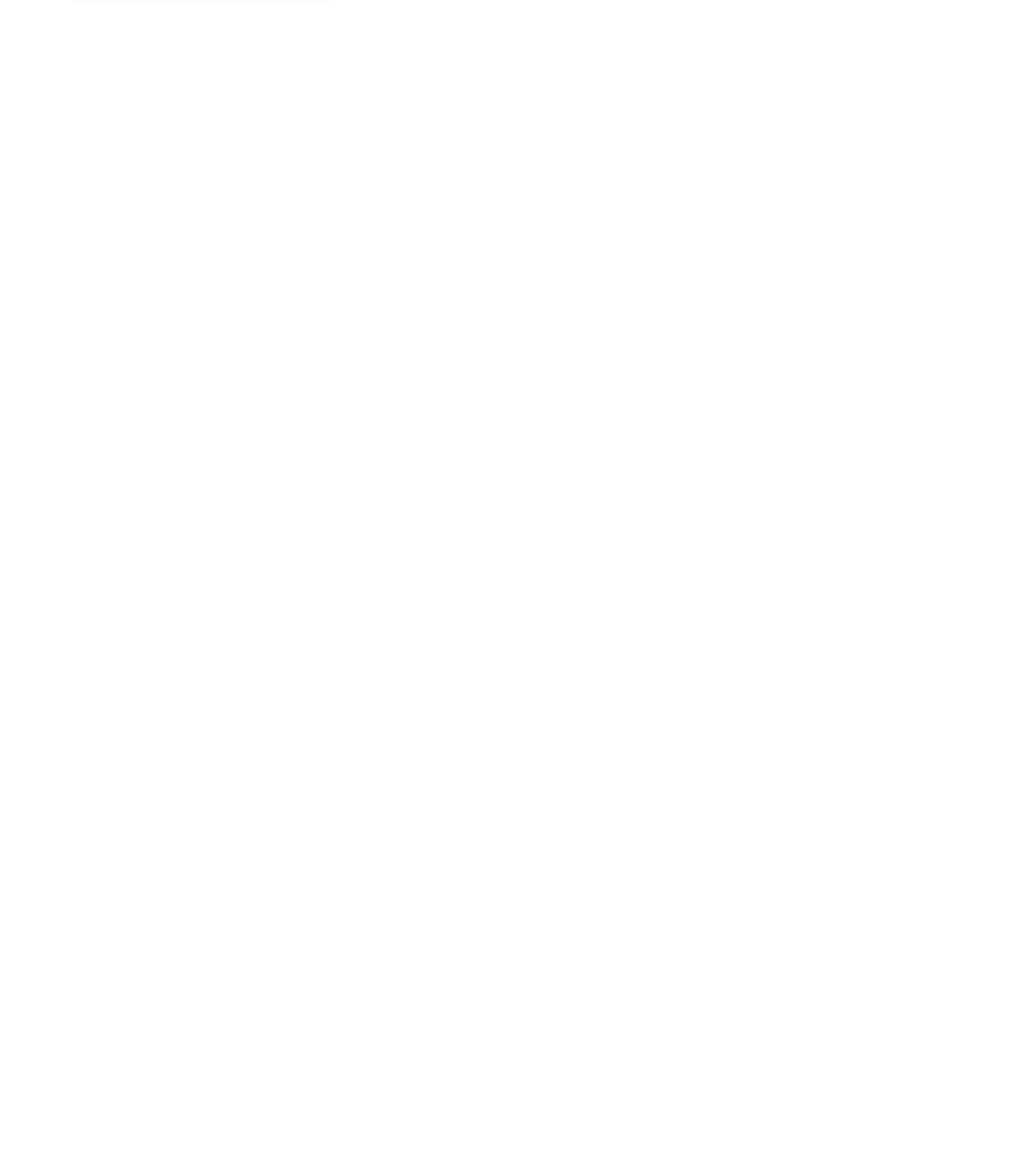
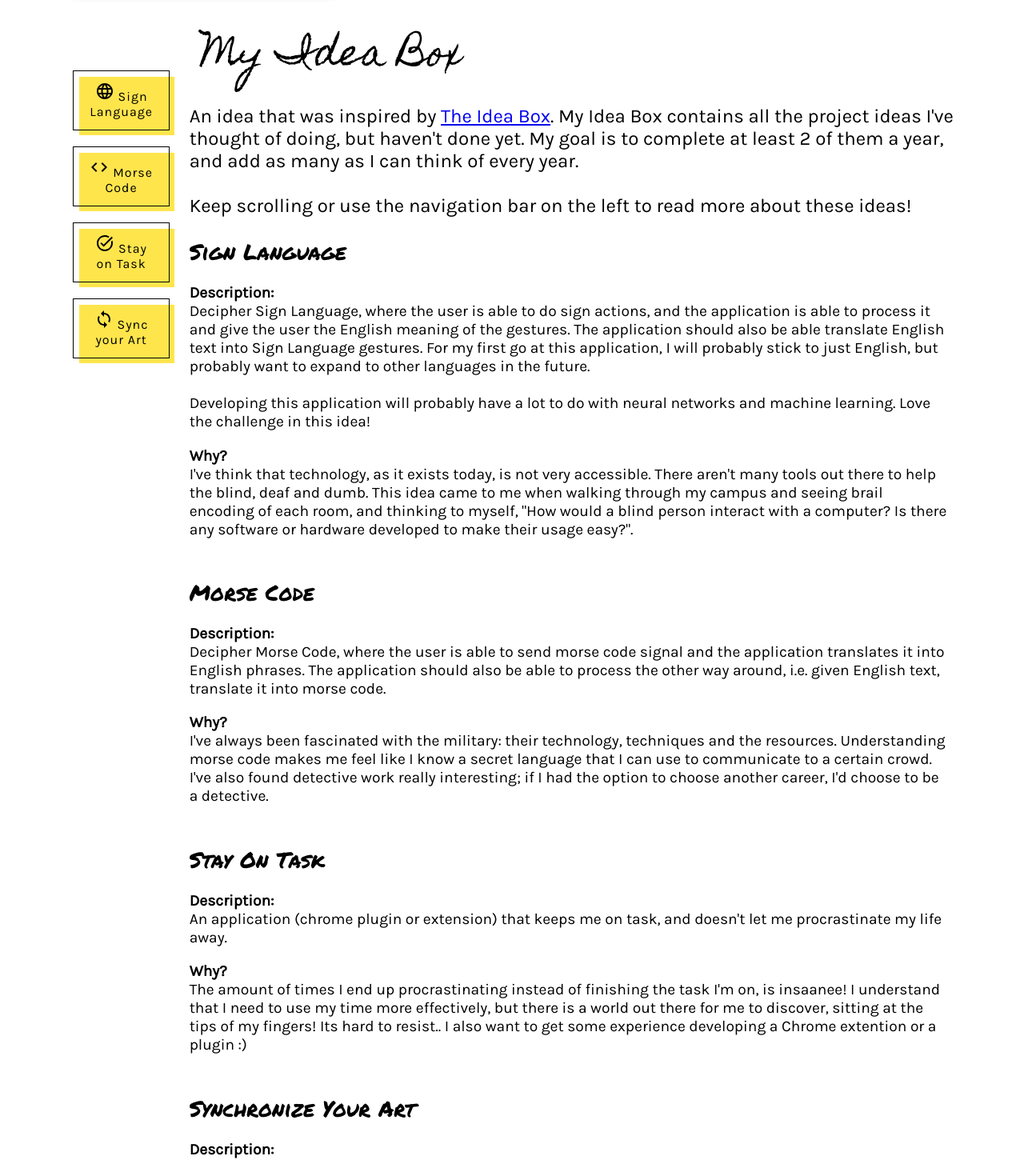
Before and after one commit to SakinaGadri/website, a React (Create React App) app: page / in a window 1280 px wide. Shown: the part 500-1950 px from the top of the page at 80% size. Before the commit the page ends 800 px from the top, so only its background shows below. Built offline with nearby package versions, Linux system fonts and the light colour scheme; no server answers; a web font is replaced by a local one.

Commit message:
Completed the basic version of Idea box

```diff
--- a/public/index.html
+++ b/public/index.html
@@ -1,5 +1,5 @@
 <!DOCTYPE html>
-<html lang="en">
+<html lang="en" style="scroll-behavior: smooth;">
 
 <head>
   <meta charset="utf-8" />
@@ -21,6 +21,8 @@
   <link href="https://fonts.googleapis.com/css2?family=IM+Fell+English+SC&display=swap" rel="stylesheet">
   <!-- For Heading on Idea Box -->
   <link href="https://fonts.googleapis.com/css2?family=Homemade+Apple&display=swap" rel="stylesheet">
+  <!-- For Subheadings on Idea Box -->
+  <link href="https://fonts.googleapis.com/css2?family=Permanent+Marker&display=swap" rel="stylesheet">
   <!-- For Heading on Gallery -->
   <link href="https://fonts.googleapis.com/css2?family=Tangerine:wght@700&display=swap" rel="stylesheet">
   <!--
--- a/src/HomePage/Home.tsx
+++ b/src/HomePage/Home.tsx
@@ -4,6 +4,9 @@
 import styled from 'styled-components';
 import { LinkedIn, AlternateEmail, GitHub } from '@mui/icons-material';
 import { device } from '../sizes';
+import IdeaBox from '../IdeaBoxPage';
+import Resume from '../ResumePage';
+import Gallery from '../GalleryPage';
 
 const Home = () => {
 	const [profileUrl, setProfileUrl] = useState('');
@@ -22,6 +25,7 @@
 		// https://www.digitalocean.com/community/tutorials/css-cropping-images-object-fit
 		// style={{ backgroundImage: `url(${backgroundUrl})`, height: '100%', overflow: 'hidden' }}
 		<OuterDiv id='outerdiv'>
+			<div id="home-page" style={{display: "flex", flexDirection: "row"}}>
 				<div id='profile' style={{ display: "flex", padding: "2% 5% 0% 0%" }}>
 					<img src={profileUrl}
 						style={{
@@ -43,13 +47,19 @@
 
 					<LinksDiv id="links-div">
 						<div style={{ padding: "2%" }}>
-						<Link id="resume">Resume</Link>
+							<LinkDiv id="resume">
+								<ATag href="#resume">Resume</ATag>
+							</LinkDiv>
 						</div>
 						<div style={{ padding: "2%" }}>
-						<Link id="idea-box">Idea Box</Link>
+							<LinkDiv id="idea-box">
+								<ATag href="#idea-box">Idea Box</ATag>
+							</LinkDiv>
 						</div>
 						<div style={{ padding: "2%" }}>
-						<Link id="gallery">Gallery</Link>
+							<LinkDiv id="gallery">
+								<ATag href="#gallery">Gallery</ATag>
+							</LinkDiv>
 						</div>
 					</LinksDiv>
 					<ContactInfoDiv id="contact-info">
@@ -68,6 +78,21 @@
 						</div>
 					</ContactInfoDiv>
 				</div>
+			</div>
+			<hr />
+			{/* <div id="resume">
+				<Resume />
+			</div>
+			<hr /> */}
+
+			<div id="idea-box">
+				<IdeaBox />
+			</div>
+			<hr />
+
+			{/* <div id="gallery">
+				<Gallery />
+			</div> */}
 		</OuterDiv>
 	)
 }
@@ -75,7 +100,7 @@
 export default Home;
 
 // https://getcssscan.com/css-buttons-examples?ref=beautifulboxshadow-bottom
-const Link = styled.button`
+const LinkDiv = styled.button`
 	font-family: 'Inconsolata', monospace;
 	font-size: 25px;
 	letter-spacing: 2px;
@@ -114,6 +139,7 @@
 	display: flex;
 	padding: 5%;
 	font-family: "Karla", sans-serif;
+	flex-direction: column;
 	@media ${device.mobileS}, ${device.mobileM}, ${device.mobileL} {
 		flex-direction: column;
 	}
@@ -158,7 +184,17 @@
 	}
 `;
 
+const ATag = styled.a`
+  text-decoration: none;
+  color: inherit;
+  :hover, :focus, :active {
+    text-decoration: none;
+    color: inherit;
+  }
+`
+
 // References for media queries:
 // https://css-tricks.com/logic-in-css-media-queries/
 // https://jsramblings.com/how-to-use-media-queries-with-styled-components/
 // https://www.freecodecamp.org/news/responsive-web-design-how-to-make-a-website-look-good-on-phones-and-tablets/
+// https://html.com/anchors-links/#The_Anchor_Element
--- a/src/IdeaBoxPage/IdeaBox.tsx
+++ b/src/IdeaBoxPage/IdeaBox.tsx
@@ -1,23 +1,117 @@
-import React, { useState, useEffect } from 'react';
-import { storage } from '../firebase'
-import { ref, getDownloadURL, getStream } from "firebase/storage";
+import React from 'react';
+// import { storage } from '../firebase'
+// import { ref, getDownloadURL, getStream } from "firebase/storage";
+import styled from 'styled-components';
+import { Language, Code, TaskAlt, Sync } from '@mui/icons-material';
+import { device } from '../sizes';
+import SignLang from './SignLang';
+import MorseCode from './MorseCode';
+import StayOnTask from './StayOnTask';
+import SyncArt from './SyncArt';
 
 const IdeaBox = () => {
-    const [backgroundUrl, setBackgroundUrl] = useState('');
 
-    /* Get the background */
-    useEffect(() => {
-      getDownloadURL(ref(storage, 'background/winter.jpg'))
-      .then((url) => {
-        console.log(url);
-        setBackgroundUrl(url);
-      })
-      .catch(err => console.error(err));
-    });
+  // https://theideaboxkids.com/whats-an-idea-box/
+  // https://getcssscan.com/css-buttons-examples (button 52)
+  return (
+    <div style={{ display: "flex", fontFamily: "Karla, sans-serif", padding: "1.5%" }}>
+      {/* Nav Menu */}
+      <div style={{ display: "flex", flexDirection: "column", paddingTop: "5%", position: "sticky", top: "0px", color: "blue"}}>
+        <ButtonDiv>
+          <Language /> <ATag href="#sign-lang">Sign Language</ATag>
+        </ButtonDiv>
+        <ButtonDiv>
+          <Code /> <ATag href="#morse-code">Morse Code</ATag>
+        </ButtonDiv>
+        <ButtonDiv>
+          <TaskAlt /> <ATag href="#stay-on-task">Stay on Task</ATag>
+        </ButtonDiv>
+        <ButtonDiv>
+          <Sync /> <ATag href="#sync-your-art">Sync your Art</ATag>
+        </ButtonDiv>
+      </div>
 
-    return (
-        <img src={backgroundUrl} />
-    )
+      {/* Starter Page */}
+      <div>
+        <TitleDiv> My Idea Box </TitleDiv>
+        <div style={{ display: "flex", fontSize: "150%", paddingLeft: "1.5%" }}>
+          <p style={{ margin: "1% 0%" }}>
+            An idea that was inspired by <a rel="noopener noreferrer" href="https://theideaboxkids.com/whats-an-idea-box/">The Idea Box</a>.
+            My Idea Box contains all the project ideas
+            I've thought of doing, but haven't done yet. My goal is to complete at least 2 of them
+            a year, and add as many as I can think of every year.
+            <br /> <br />
+            Keep scrolling or use the navigation bar on the left to read more about these ideas!
+          </p>
+        </div>
+        <div id="sign-lang">
+          <SignLang />
+        </div>
+        <div id="morse-code">
+          <MorseCode />
+        </div>
+        <div id="stay-on-task">
+          <StayOnTask />
+        </div>
+        <div id="sync-your-art">
+          <SyncArt />
+        </div>
+      </div>
+    </div>
+  )
 }
 
 export default IdeaBox;
+
+const ButtonDiv = styled.button`
+  font-size: 16px;
+  font-family: "Karla", sans-serif;
+  margin: 10px;
+  font-weight: 200;
+  letter-spacing: 1px;
+  padding: 13px 20px 13px;
+  outline: 0;
+  border: 1px solid black;
+  cursor: pointer;
+  position: relative;
+  background-color: rgba(0, 0, 0, 0);
+  user-select: none;
+  -webkit-user-select: none;
+  touch-action: manipulation;
+  :after {
+    content: "";
+    background-color: #ffe54c;
+    width: 100%;
+    z-index: -1;
+    position: absolute;
+    height: 100%;
+    top: 7px;
+    left: 7px;
+    transition: 0.2s;
+  }
+  :hover:after {
+    top: 0px;
+    left: 0px;
+  }
+  @media ${device.mobileS}, ${device.mobileM}, ${device.mobileL} {
+    padding: 13px 50px 13px;
+  }
+`;
+
+const TitleDiv = styled.div`
+  padding-left: 3%;
+  font-family: "Homemade Apple", cursive;
+  font-size: 285%;
+  @media ${device.mobileS}, ${device.mobileM}, ${device.mobileL} {
+    font-size: 100%;
+  }
+`;
+
+const ATag = styled.a`
+  text-decoration: none;
+  color: inherit;
+  :hover, :focus, :active {
+    text-decoration: none;
+    color: inherit;
+  }
+`
--- /dev/null
+++ b/src/IdeaBoxPage/MorseCode.tsx
@@ -0,0 +1,32 @@
+import React from 'react';
+
+const MorseCode = () => {
+    return (
+        <div style={{ display: "flex", flexDirection: "column", fontFamily: "Karla, sans-serif", padding: "1.5%" }}>
+            <div style={{ fontSize: "170%", fontFamily: "Permanent Marker, cursive" }}>
+                Morse Code
+            </div>
+            <div style={{ fontSize: "120%" }}>
+                <p>
+                    <b>Description:</b>
+                    <br />
+                    Decipher Morse Code, where the user is able to send morse code signal and the
+                    application translates it into English phrases. The application should also be
+                    able to process the other way around, i.e. given English text, translate it into
+                    morse code.
+                </p>
+
+                <p>
+                    <b>Why?</b>
+                    <br />
+                    I've always been fascinated with the military: their technology, techniques and the
+                    resources. Understanding morse code makes me feel like I know a secret language that
+                    I can use to communicate to a certain crowd. I've also found detective work really
+                    interesting; if I had the option to choose another career, I'd choose to be a detective.
+                </p>
+            </div>
+        </div>
+    )
+}
+
+export default MorseCode;
--- /dev/null
+++ b/src/IdeaBoxPage/SignLang.tsx
@@ -0,0 +1,38 @@
+import React from 'react';
+
+const SignLang = () => {
+    return (
+        <div style={{ display: "flex", flexDirection: "column", fontFamily: "Karla, sans-serif", padding: "1.5%" }}>
+            <div style={{ fontSize: "170%", fontFamily: "Permanent Marker, cursive" }}>
+                Sign Language
+            </div>
+            <div style={{ fontSize: "120%" }}>
+                <p>
+                    <b>Description:</b>
+                    <br />
+                    Decipher Sign Language, where the user is able to do sign actions,
+                    and the application is able to process it and give the user the English
+                    meaning of the gestures. The application should also be able translate
+                    English text into Sign Language gestures. For my first go at this application,
+                    I will probably stick to just English, but probably want to expand to other
+                    languages in the future. <br /> <br />
+
+                    Developing this application will probably have a lot to do with neural networks
+                    and machine learning. Love the challenge in this idea!
+                </p>
+
+                <p>
+                    <b>Why?</b>
+                    <br />
+                    I've think that technology, as it exists today, is not very accessible. There aren't
+                    many tools out there to help the blind, deaf and dumb. This idea came to me when walking
+                    through my campus and seeing brail encoding of each room, and thinking to myself, "How
+                    would a blind person interact with a computer? Is there any software or hardware developed
+                    to make their usage easy?".
+                </p>
+            </div>
+        </div >
+    )
+}
+
+export default SignLang;
--- /dev/null
+++ b/src/IdeaBoxPage/StayOnTask.tsx
@@ -0,0 +1,30 @@
+import React from 'react';
+
+const StayOnTask = () => {
+    return (
+        <div style={{ display: "flex", flexDirection: "column", fontFamily: "Karla, sans-serif", padding: "1.5%" }}>
+            <div style={{ fontSize: "170%", fontFamily: "Permanent Marker, cursive" }}>
+                Stay On Task
+            </div>
+            <div style={{ fontSize: "120%" }}>
+                <p>
+                    <b>Description:</b>
+                    <br />
+                    An application (chrome plugin or extension) that keeps me on task, and doesn't let me procrastinate
+                    my life away.
+                </p>
+
+                <p>
+                    <b>Why?</b>
+                    <br />
+                    The amount of times I end up procrastinating instead of finishing the task I'm on, is insaanee!
+                    I understand that I need to use my time more effectively, but there is a world out there for me
+                    to discover, sitting at the tips of my fingers! Its hard to resist..
+                    I also want to get some experience developing a Chrome extention or a plugin :)
+                </p>
+            </div>
+        </div>
+    )
+}
+
+export default StayOnTask;
--- /dev/null
+++ b/src/IdeaBoxPage/SyncArt.tsx
@@ -0,0 +1,31 @@
+import React from 'react';
+
+const SyncArt = () => {
+    return (
+        <div style={{ display: "flex", flexDirection: "column", fontFamily: "Karla, sans-serif", padding: "1.5%" }}>
+            <div style={{ fontSize: "170%", fontFamily: "Permanent Marker, cursive" }}>
+                Synchronize Your Art
+            </div>
+            <div style={{ fontSize: "120%" }}>
+                <p>
+                    <b>Description:</b>
+                    <br />
+                    An application that lets users concurrently maintain their designs. Similar to Github, but
+                    this solution will be tailored for our amazing designers.
+                </p>
+
+                <p>
+                    <b>Why?</b>
+                    <br />
+                    Since I'm into art (Photoshop and all), I get to meet a lot of creative designers, and they
+                    all complain about how there isn't a way for them to concurrently create their designs, the
+                    way developers are able to concurrently code via Github. Now, there are tools out there that
+                    get close to what I have in mind, but its not it! There is a lot we can do in this area and
+                    I'm super excited for this project.
+                </p>
+            </div>
+        </div>
+    )
+}
+
+export default SyncArt;
```
Also changed, not shown: src/App.tsx (+0 -8 lines). Lines whose indentation alone changed are shown as unchanged.
